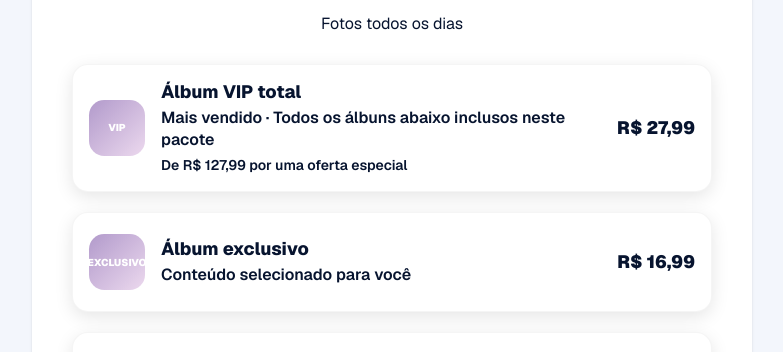
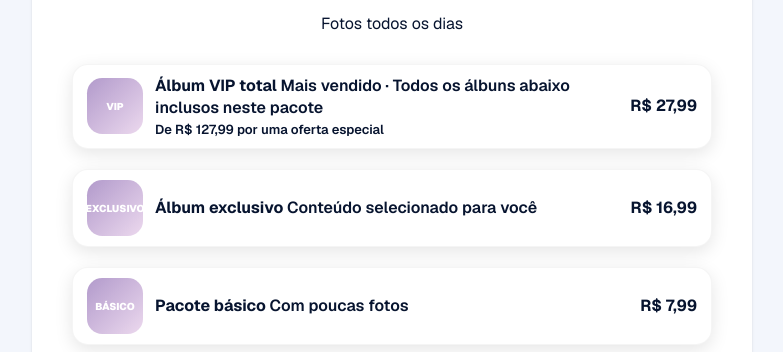
Before and after one commit to hakla02-h02/onlyfasvercel1, a Next.js app: page /priv in a window 1280 px wide. Shown: the part 443-795 px from the top of the page, without its empty margins (248-1031 px from the left). Built offline with nearby package versions, Linux system fonts and the light colour scheme.

Commit message:
refactor: adjust layout and typography for PrivPage component elements

```diff
--- a/app/priv/page.tsx
+++ b/app/priv/page.tsx
@@ -61,17 +61,16 @@ export default function PrivPage() {
               <Link
                 key={offer.title}
                 href="/priv"
-                className="group flex min-h-[100px] items-center gap-4 rounded-2xl border border-black/[0.04] bg-white px-4 py-4 shadow-[0_5px_18px_rgba(0,0,0,0.10)] transition hover:-translate-y-0.5 hover:shadow-[0_8px_22px_rgba(0,0,0,0.14)]"
+                className="group flex min-h-[76px] items-center gap-3 rounded-2xl border border-black/[0.04] bg-white px-3.5 py-2.5 shadow-[0_5px_18px_rgba(0,0,0,0.10)] transition hover:-translate-y-0.5 hover:shadow-[0_8px_22px_rgba(0,0,0,0.14)]"
               >
                 <div className="flex h-14 w-14 shrink-0 items-center justify-center rounded-lg bg-gradient-to-br from-[#b29acb] to-[#ecd9ee] text-center text-[10px] font-black uppercase text-white">
                   {offer.accent}
                 </div>
                 <div className="min-w-0 flex-1">
-                  <p className="text-base font-extrabold leading-tight sm:text-lg">{offer.title}</p>
-                  <p className="mt-1 text-sm font-semibold leading-snug sm:text-base">{offer.description}</p>
-                  {offer.oldPrice && <p className="mt-1 text-sm font-semibold">De {offer.oldPrice} por uma oferta especial</p>}
+                  <p className="text-[15px] font-bold leading-snug sm:text-base">{offer.title} <span className="font-semibold">{offer.description}</span></p>
+                  {offer.oldPrice && <p className="mt-0.5 text-[13px] font-semibold leading-snug">De {offer.oldPrice} por uma oferta especial</p>}
                 </div>
-                <div className="shrink-0 text-right text-base font-black sm:text-lg">{offer.price}</div>
+                <div className="shrink-0 text-right text-[15px] font-bold sm:text-base">{offer.price}</div>
               </Link>
             ))}
 
```
